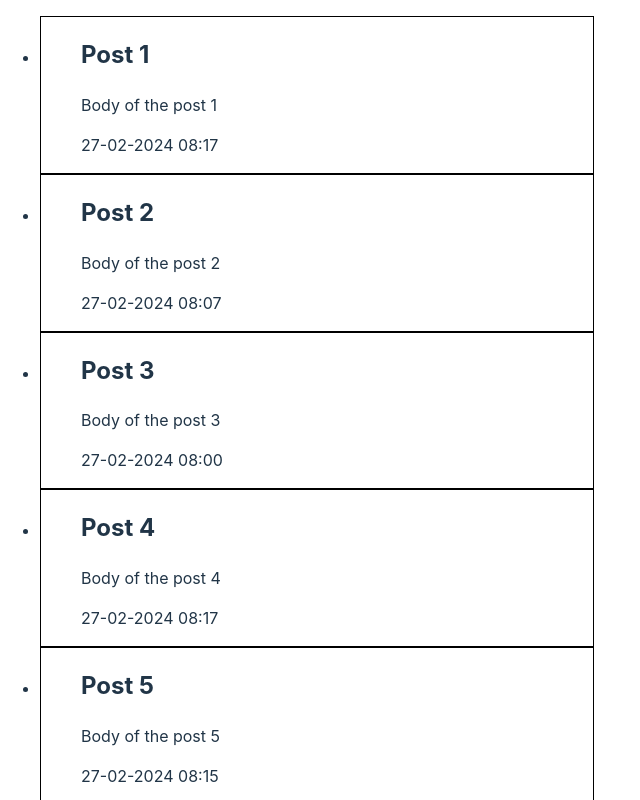
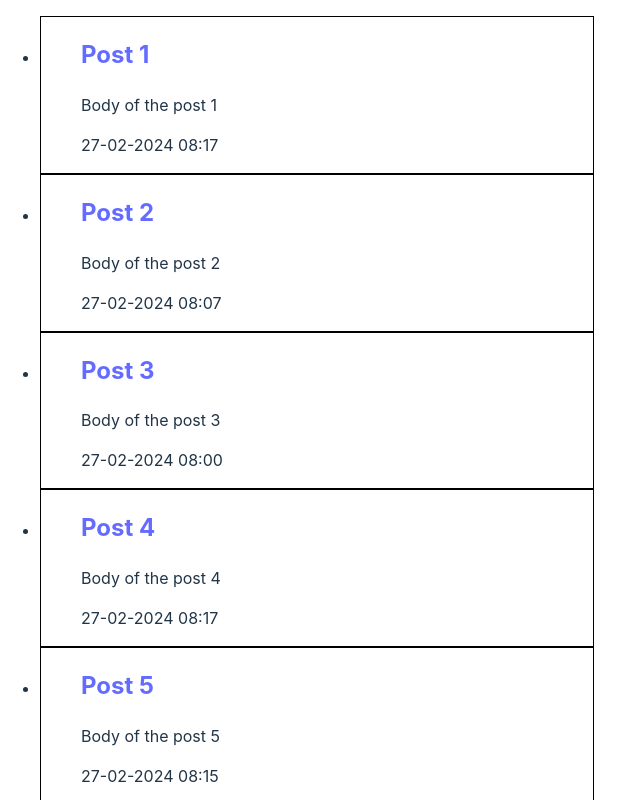
Before and after one commit to DrD1esel/IvanPractice, a React (Vite) app: page /posts in a window 1280 px wide. Shown: the top 800 px of the page, without its empty margins (0-640 px from the left). Built offline with nearby package versions, Linux system fonts and the light colour scheme; data requests are answered from the project's data file.

Commit message:
Add 'id' property to Post Component and Link with absolute path to header of the Post

```diff
--- a/src/components/MainPage/MainPage.tsx
+++ b/src/components/MainPage/MainPage.tsx
@@ -16,7 +16,6 @@ export const MainPage = () => {
     get3LastPosts().then((value) => setPosts(value));
   }, []);
 
-
   return (
     <div>
       <header>
@@ -28,7 +27,7 @@ export const MainPage = () => {
         <h1 style={{marginLeft: "20px"}}>IvanPractice</h1>
       </header>
       <ul>
-        {posts.map((value) => <li><Post key={value.id} title={value.title} body={value.body} createdAt={value.createdAt} /></li>)}
+        {posts.map((value) => <li><Post key={value.id} id={value.id} title={value.title} body={value.body} createdAt={value.createdAt} /></li>)}
       </ul>
     </div>
   );
--- a/src/components/PostsPage/PostsPage.tsx
+++ b/src/components/PostsPage/PostsPage.tsx
@@ -18,7 +18,7 @@ export const PostPage = () => {
     <div>
       {posts !== undefined &&
       <ul>
-        {posts.map((value) => <li><Post key={value.id} title={value.title} body={value.body} createdAt={value.createdAt} /></li>)}
+        {posts.map((value) => <li><Post key={value.id} id={value.id} title={value.title} body={value.body} createdAt={value.createdAt} /></li>)}
       </ul>
       }
     </div>
--- a/src/components/SinglePostPage/SinglePostPage.tsx
+++ b/src/components/SinglePostPage/SinglePostPage.tsx
@@ -1,7 +1,38 @@
+import { useEffect, useState } from "react";
+import { useParams } from "react-router-dom";
+import Post from "../Post/Post.tsx";
+
+const getPostById = async (postId: string) => {
+  const response = await fetch(`http://localhost:8000/posts/${postId}`);
+  const post = await response.json();
+  return post;
+}
+
 export const SinglePostPage = () => {
+  const { postId } = useParams();
+  const [curentPost, setCurrentPost] = useState<PostObject>();
+
+  useEffect(() => {
+    if (postId !== undefined) {
+      getPostById(postId).then((value) => setCurrentPost(value));
+    }
+  }, []);
+
   return (
-    <>Hello</>
+    <div>
+      {curentPost !== undefined &&
+        <Post key={curentPost.id} id={curentPost.id} title={curentPost.title} body={curentPost.body} createdAt={curentPost.createdAt} />
+      }
+    </div>
   );
 }
 
 export default SinglePostPage;
+
+type PostObject = {
+  id: number,
+  title: string,
+  body: string,
+  userId: string,
+  createdAt: number,
+};
--- a/src/components/post/post.tsx
+++ b/src/components/post/post.tsx
@@ -1,19 +1,22 @@
 import {FC, ReactElement} from "react";
+import { Link } from "react-router-dom";
 import dayjs from 'dayjs'
 import "./Post.css";
 
 type PostProps = {
+  id: number,
   title: string,
   body: string,
   createdAt: number,
 };
 
-const Post: FC<PostProps> = ({title, body, createdAt}): ReactElement => {
+const Post: FC<PostProps> = ({id, title, body, createdAt}): ReactElement => {
   const date = dayjs(createdAt).format('DD-MM-YYYY HH:mm');
+  const route = `http://localhost:5173/posts/${id}`;
 
   return (
     <div className="PostCard">
-      <h2>{title}</h2>
+      <Link to={route}><h2>{title}</h2></Link>
       <p>{body}</p>
       <p>{date}</p>
     </div>
```
